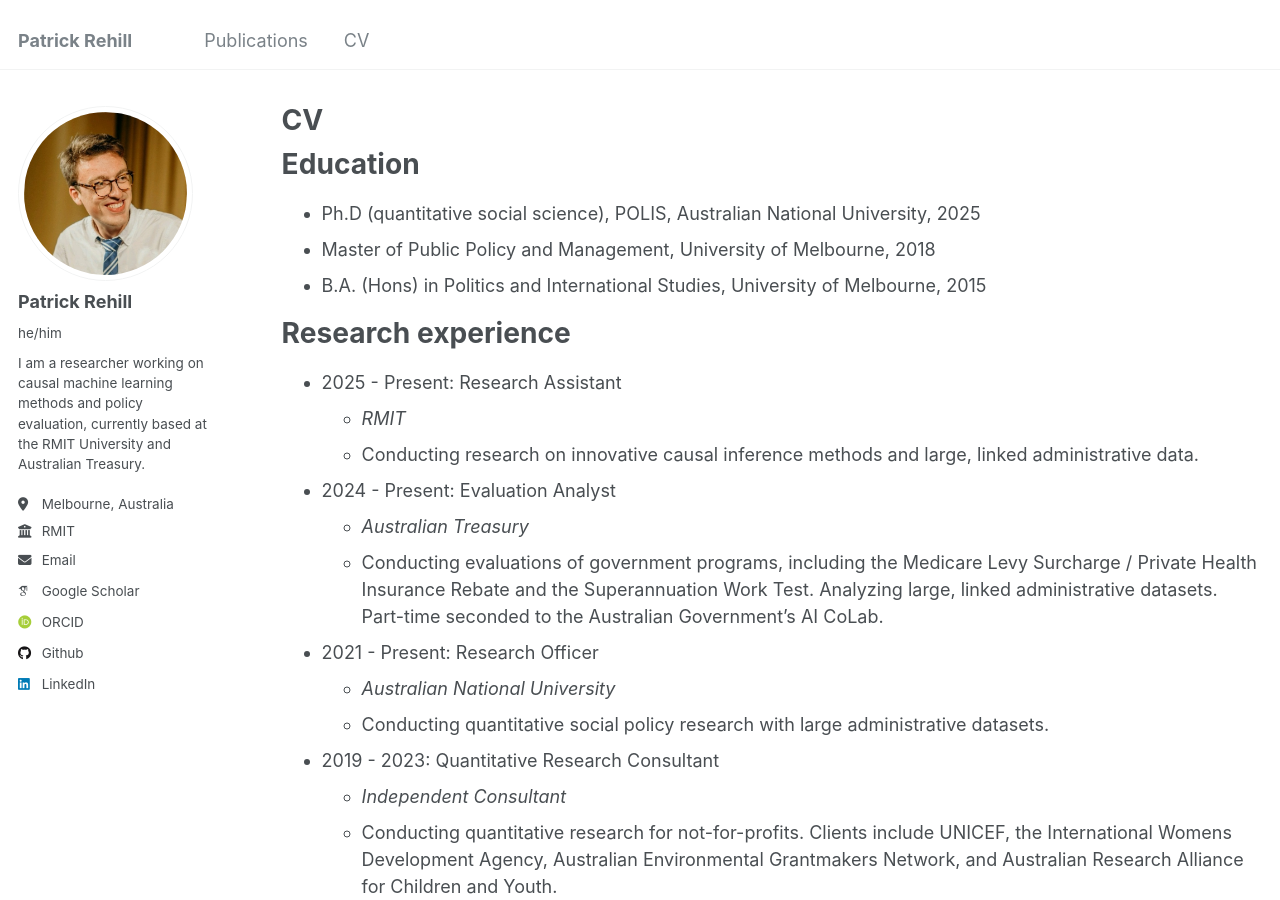
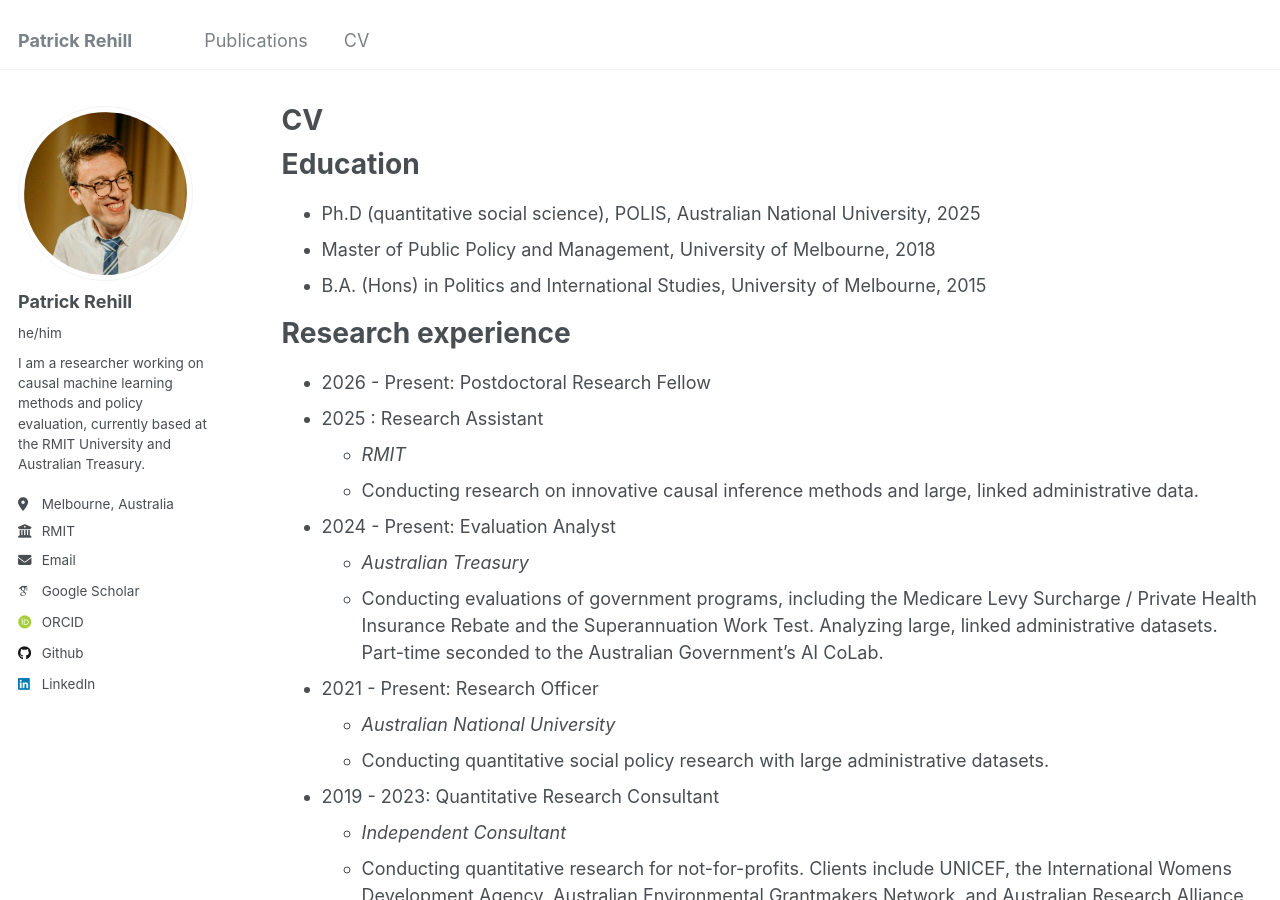
Before and after one commit to pbrehill/pbrehill.github.io, a Jekyll site: the page built from _pages/cv.md, in a window 1280 px wide and 900 px high. Built offline with Jekyll 4.4.1, drawn with Linux system fonts in a browser that asks for light colours; some web fonts are replaced.

Commit message:
Changed CV

```diff
--- a/_pages/cv.md
+++ b/_pages/cv.md
@@ -17,7 +17,8 @@ Education
 
 Research experience
 ======
-* 2025 - Present: Research Assistant
+* 2026 - Present: Postdoctoral Research Fellow
+* 2025 : Research Assistant
   * _RMIT_
   * Conducting research on innovative causal inference methods and large, linked administrative data.
 * 2024 - Present: Evaluation Analyst
```
